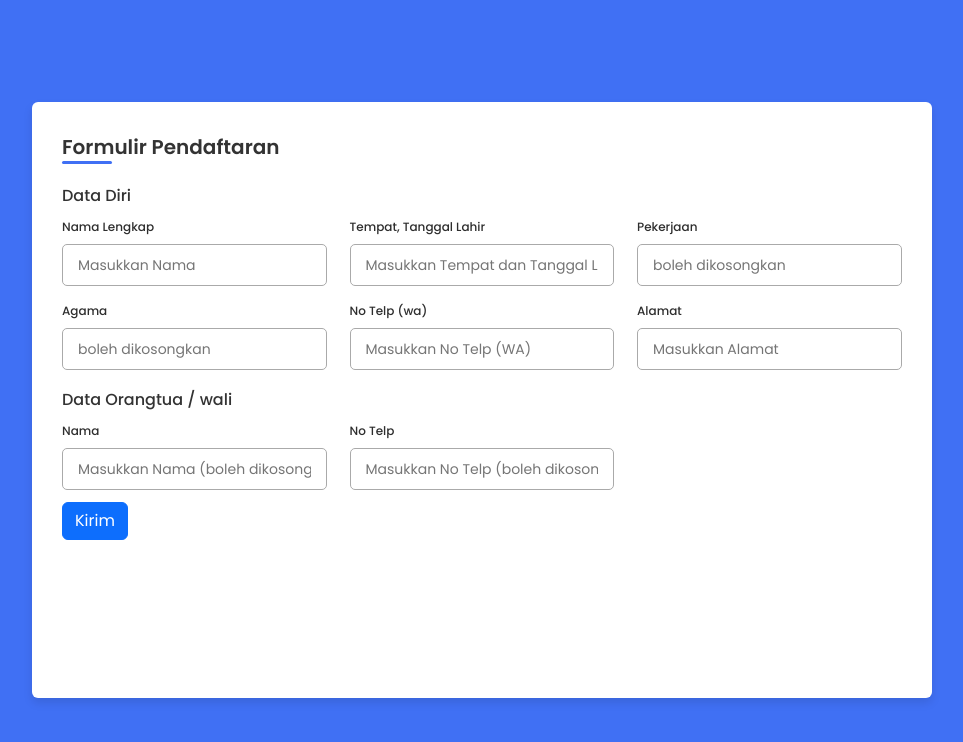
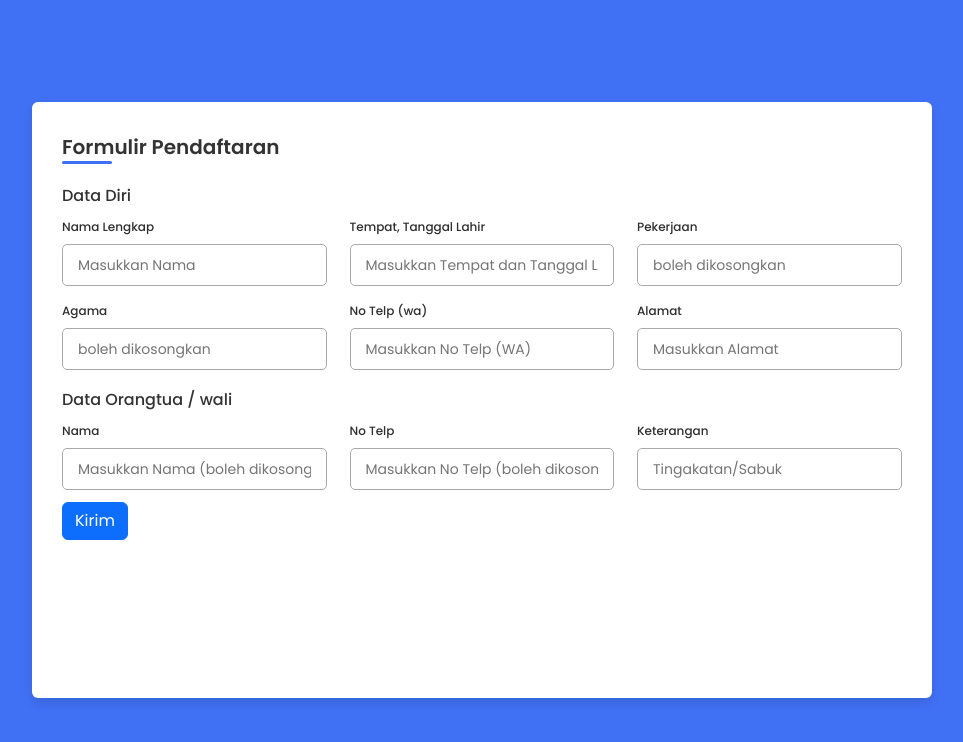
Before and after one commit to ciptasejati-banjarmasin/formulir, a plain HTML site: page index.html in a window 1280 px wide. Shown: the whole page, without its empty margins (158-1121 px from the left). Drawn offline with nearby package versions, Linux system fonts and the light colour scheme.

Commit message:
update dikit ah

```diff
--- a/index.html
+++ b/index.html
@@ -79,6 +79,8 @@
             </div>
 
             <div class="input-field">
+              <label for="">Keterangan</label>
+              <input type="text" name="keterangan" id="" placeholder="Tingakatan/Sabuk">
             </div>
           </div>
 
```
